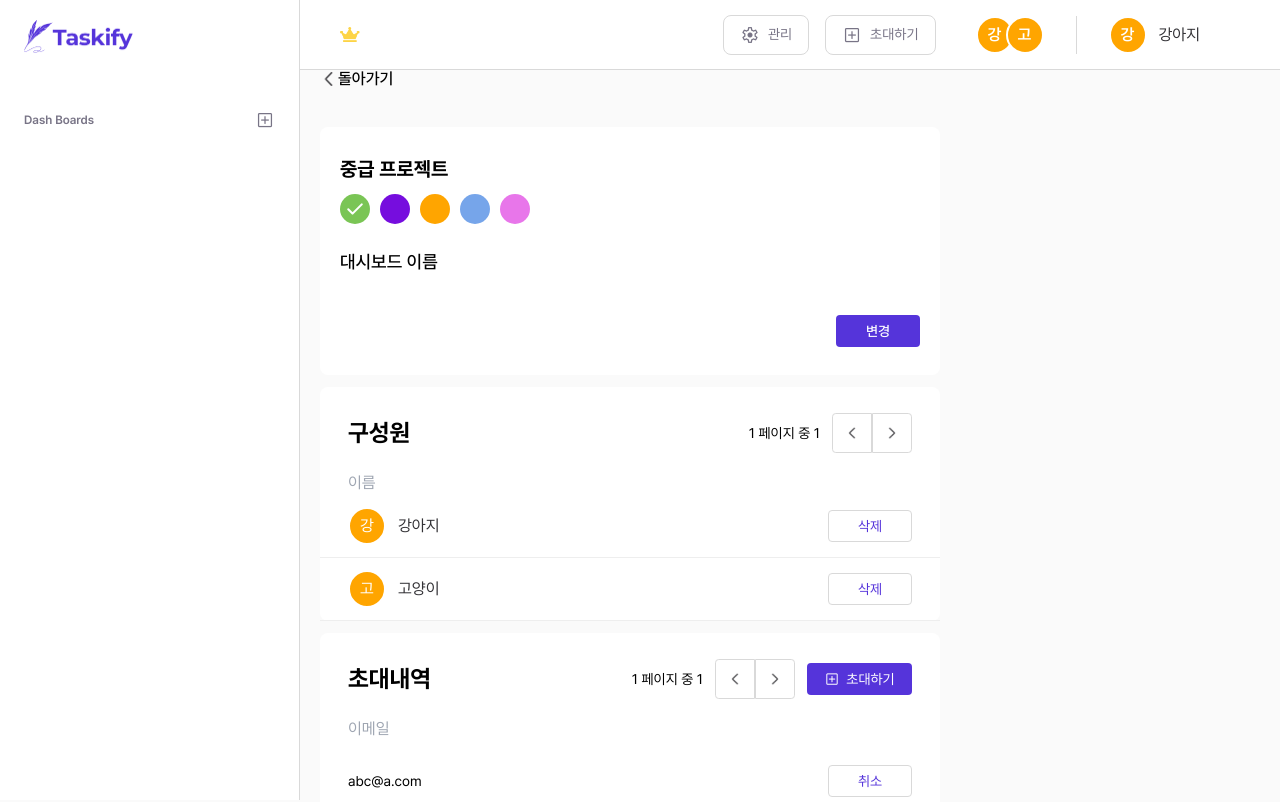
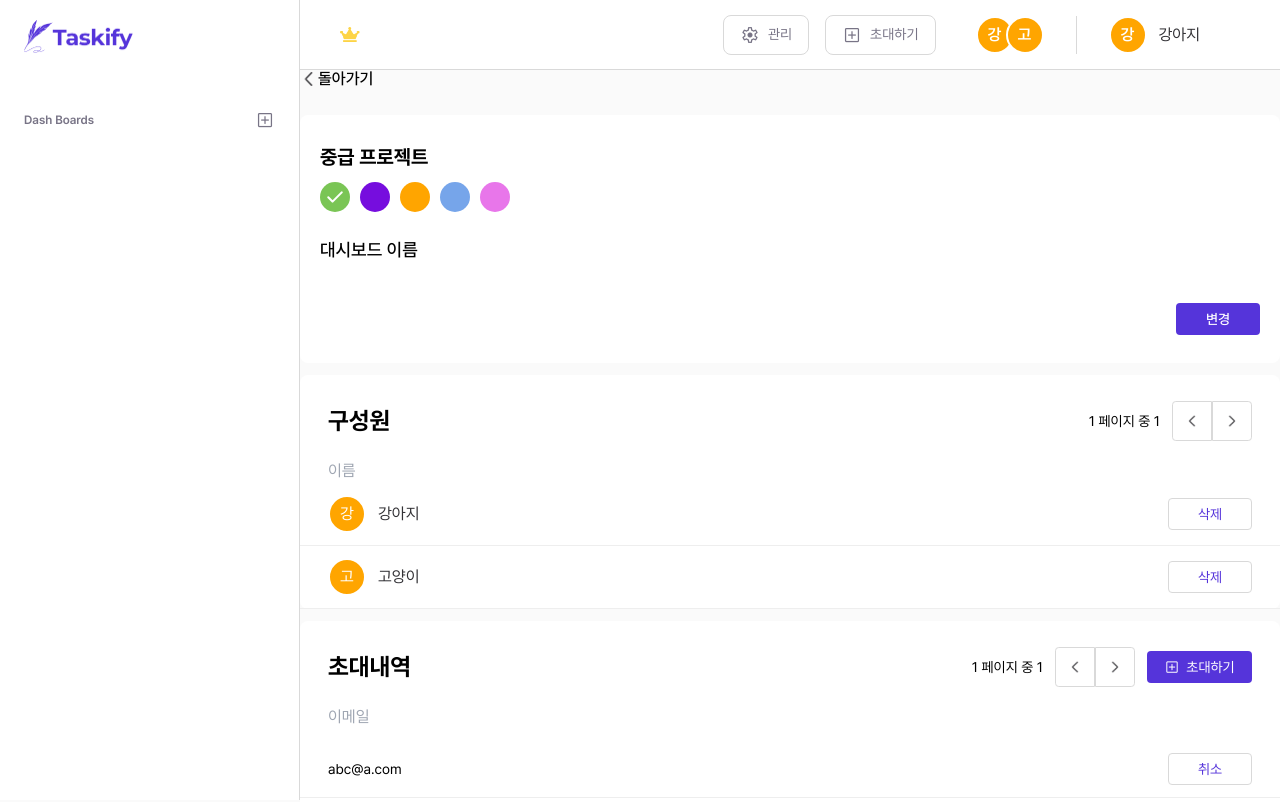
Before and after one commit to sooki88/taskify_sooki, a Next.js app: page /dashboard/1/edit in a window 1280 px wide. Shown: the top 802 px of the page. Built offline with nearby package versions, Linux system fonts and the light colour scheme.

Commit message:
Fix: DashboardLayout을 grid로 수정 (#43)
* Fix: DashboardLayout을 grid로 수정

* Chore: DashboardHearder에서 Button 부분 충돌 수정

---------

Co-authored-by: 9ummy9 <148167964+9ummy9@users.noreply.github.com>

```diff
--- a/src/components/common/DashboardHeader.tsx
+++ b/src/components/common/DashboardHeader.tsx
@@ -31,7 +31,7 @@ interface MembersProps {
   userId: number;
   email: string;
   nickname: string;
-  profileImageUrl: string | null ; // 받아오는 데이터값이 null이라 추가했습니다.
+  profileImageUrl: string | null ;
   createdAt: string;
   updatedAt: string;
   isOwner: boolean;
@@ -60,7 +60,7 @@ function DashboardHeader({ myData, dashboardData, members }: DashboardHeaderProp
   return (
     <>
       {isModalOpen && <InviteModal onClose={() => setIsModalOpen(false)} />}
-      <div className="fixed top-0 left-0 right-0 flex items-center justify-end pr-12 bg-white pc:justify-between tablet:h-70 h-60 border-b-1 border-gray-D9D9 pc:pl-340 pl-79 tablet:pl-228 pc:pr-80 tablet:pr-40 z-[300]">
+      <div className="fixed top-0 left-0 right-0 flex items-center justify-end pr-12 bg-white pc:justify-between tablet:h-70 h-60 border-b-1 border-gray-D9D9 pc:pl-340 pl-0 pc:pr-80 tablet:pr-40 z-[300]">
         <div className="items-center hidden gap-8 font-bold pc:flex text-20 text-black-3332">
           {dashboardData ? dashboardData.title : PATH_TITLE[path]}
           {ownerIsMe && <Image src="/images/crown.png" alt="왕관 아이콘 이모지" width="20" height="16" />}
--- a/src/components/common/SideMenu.tsx
+++ b/src/components/common/SideMenu.tsx
@@ -16,7 +16,6 @@ interface DashboardItemProps {
 
 interface SideMenuProps {
   dashboards?: DashboardItemProps[];
-  // dashboards?: DashboardItemProps[] | undefined | null;
 }
 
 // 사이드 메뉴 안에 있는 대시보드 버튼 하나
@@ -53,7 +52,7 @@ function SideMenu({ dashboards }: SideMenuProps) {
   const tabletOrLarge = width >= 744;
 
   return (
-    <div className="fixed top-0 left-0 flex flex-col h-screen gap-3 px-12 py-20 bg-white pc:w-300 tablet:w-160 w-67 border-r-1 border-gray-D9D9 z-sticky">
+    <div className="sticky top-0 left-0 bottom-0 flex flex-col h-screen gap-3 px-12 py-20 bg-white pc:w-300 tablet:w-160 w-67 border-r-1 border-gray-D9D9 z-sticky">
       <Link href="/">
         <div className="relative ml-12 tablet:w-109 tablet:h-33 w-23 h-27 tablet:mb-42 mb-27">
           <Image
--- a/src/layouts/board/index.tsx
+++ b/src/layouts/board/index.tsx
@@ -1,38 +1,17 @@
 import { ReactNode } from "react";
 
 interface BoardLayoutProps {
-  type: "myDashboard" | "default" | "editOrMypage";
   sideMenu: any;
   dashboardHeader: any;
   children: ReactNode;
 }
 
-function BoardLayout({ type, sideMenu, dashboardHeader, children }: BoardLayoutProps) {
-  const PAGE_STYLE = {
-    myDashboard: {
-      padding: "pt-60 pl-91 pr-24 tablet:pt-70 tablet:pl-200 tablet:pr-40 pc:pl-340 pc:pr-40 pc:pt-70",
-      size: "flex-col gap-24 tablet:gap-40 pc:gap-44 max-w-[1022px]",
-    },
-    default: {
-      // dashboard/id 페이지
-      padding: "pc:pt-70 pc:pl-300 tablet:pt-70 tablet:pl-0 pt-60 pl-67",
-      size: "pc:flex-row flex-col",
-    },
-    editOrMypage: {
-      // dashbaord/id/edit 또는 mypage 페이지
-      padding: "tablet:pl-180 tablet:pr-20 tablet:pt-70 pl-79 pr-12 pt-60 pc:pl-320",
-      size: "flex-col tablet:gap-12 gap-11 pc:w-620 tablet:w-544",
-    },
-  };
-
-  const paddingClassName = PAGE_STYLE[type].padding;
-  const sizeClassName = PAGE_STYLE[type].size;
-
+function BoardLayout({ sideMenu, dashboardHeader, children }: BoardLayoutProps) {
   return (
-    <div className={`bg-gray-FAFA min-h-screen ${paddingClassName}`}>
-      {sideMenu}
-      {dashboardHeader}
-      <div className={`flex ${sizeClassName}`}>{children}</div>
+    <div className="grid grid-rows-[60px_minmax(300px,_1fr)] tablet:grid-rows-[70px_minmax(900px,_1fr)] grid-cols-[67px_minmax(auto,_1fr)] tablet:grid-cols-[160px_minmax(auto,_1fr)] pc:grid-cols-[300px_minmax(auto,_1fr)] min-h-screen bg-gray-FAFA">
+      <div className="row-span-2">{sideMenu}</div>
+      <div className="col-span-1">{dashboardHeader}</div>
+      <div className="col-span-1 pb-80">{children}</div>
     </div>
   );
 }
--- a/src/pages/mypage.tsx
+++ b/src/pages/mypage.tsx
@@ -6,17 +6,19 @@ import { Mock_DashBoard, Mock_MyData } from "@/components/mypage/MockData";
 import ProfileImgInputField from "@/components/mypage/ProfileImgInputField";
 import BoardLayout from "@/layouts/board";
 import MyPageLayout from "@/layouts/board/mypage/MyPageLayout";
+import { userData } from "@/lib/mockData";
 import { useState } from "react";
 
 function MyPage() {
-  const [myData, setMyData] = useState(Mock_MyData);
+  const [myData, setMyData] = useState(userData);
   const [dashboards, setDashboards] = useState(Mock_DashBoard);
 
   const sideMenu = <SideMenu dashboards={dashboards} />;
   const header = <DashboardHeader myData={myData} />;
 
   return (
-    <BoardLayout type="editOrMypage" sideMenu={sideMenu} dashboardHeader={header}>
+    <BoardLayout sideMenu={sideMenu} dashboardHeader={header}>
+      <div className="flex flex-col tablet:pl-20 gap-12 pl-12">
         <div className="flex items-center mt-8 tablet:h-44 tablet:mt-8 h-34 tablet:text-16 text-14">
           <BackButton />
         </div>
@@ -39,6 +41,7 @@ function MyPage() {
             placeholder="새 비밀번호 입력"
           />
         </MyPageLayout>
+      </div>
     </BoardLayout>
   );
 }
@@ -51,28 +54,3 @@ function MyPage() {
 }
 
 export default MyPage;
-
-// const renderOptionPrograss = (option: any) => <ChipProgress columnTitle={option.title} />;
-// const renderOptionNickName = (option: any) => <ProfileLabel data={option} />;
-// const sideMenu = (dashboards: any) => <SideMenu dashboards={dashboards} />;
-// const header = (myData: any) => <DashboardHeader myData={myData} />;
-
-// Api
-
-// useEffect(() => {
-//   const fetchData = async () => {
-//     try {
-//       const mydata = await getUser();
-//       const dashboardData = await getDashboards();
-//       setMyData(mydata);
-//       setDashboards(dashboardData);
-//     } catch (err) {
-//       console.log(err);
-//     }
-//   };
-
-//   fetchData();
-// }, []);
-
-// console.log(myData);
-// console.log(dashboards);
```
Lines whose indentation alone changed are shown as unchanged.
